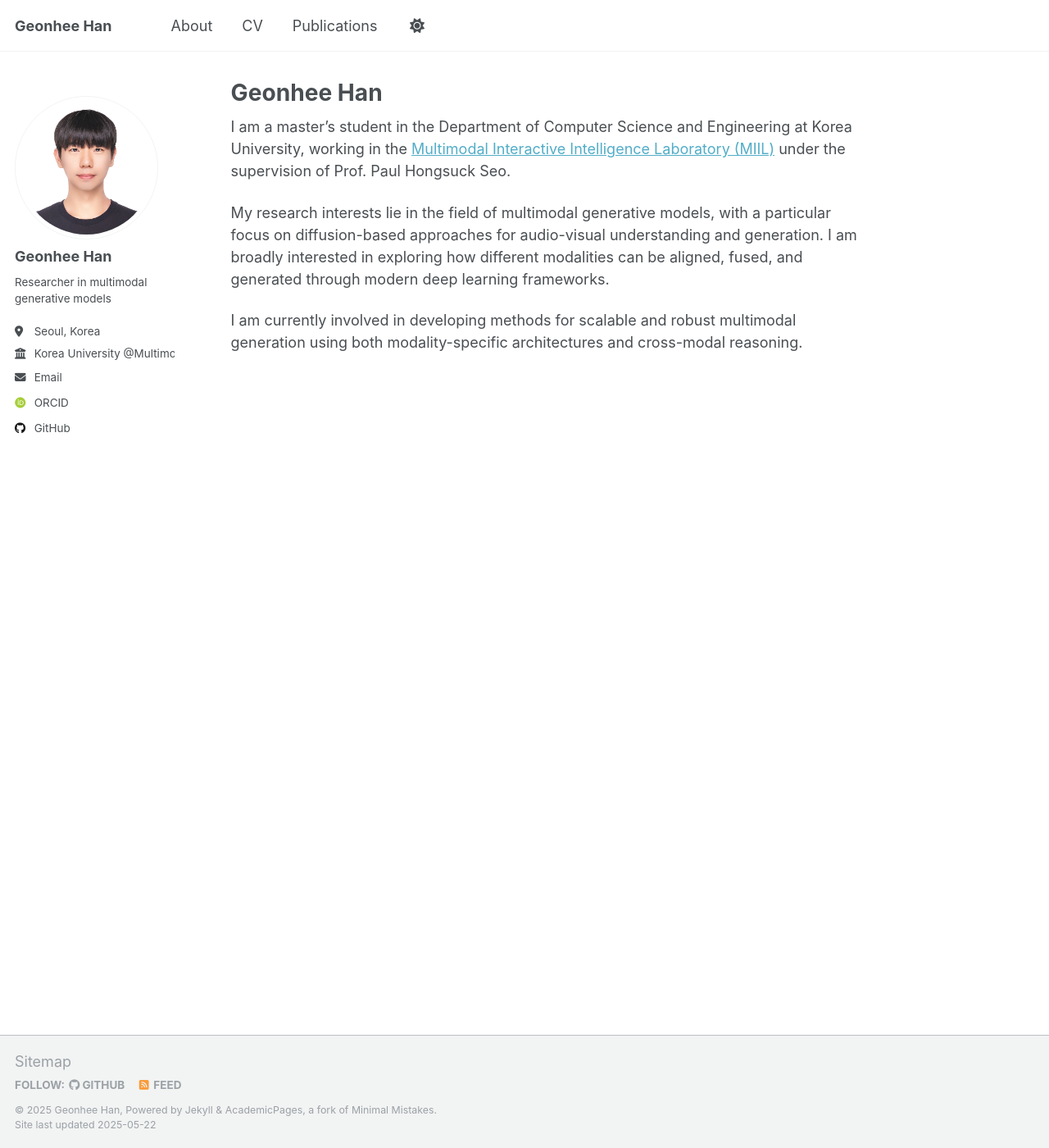
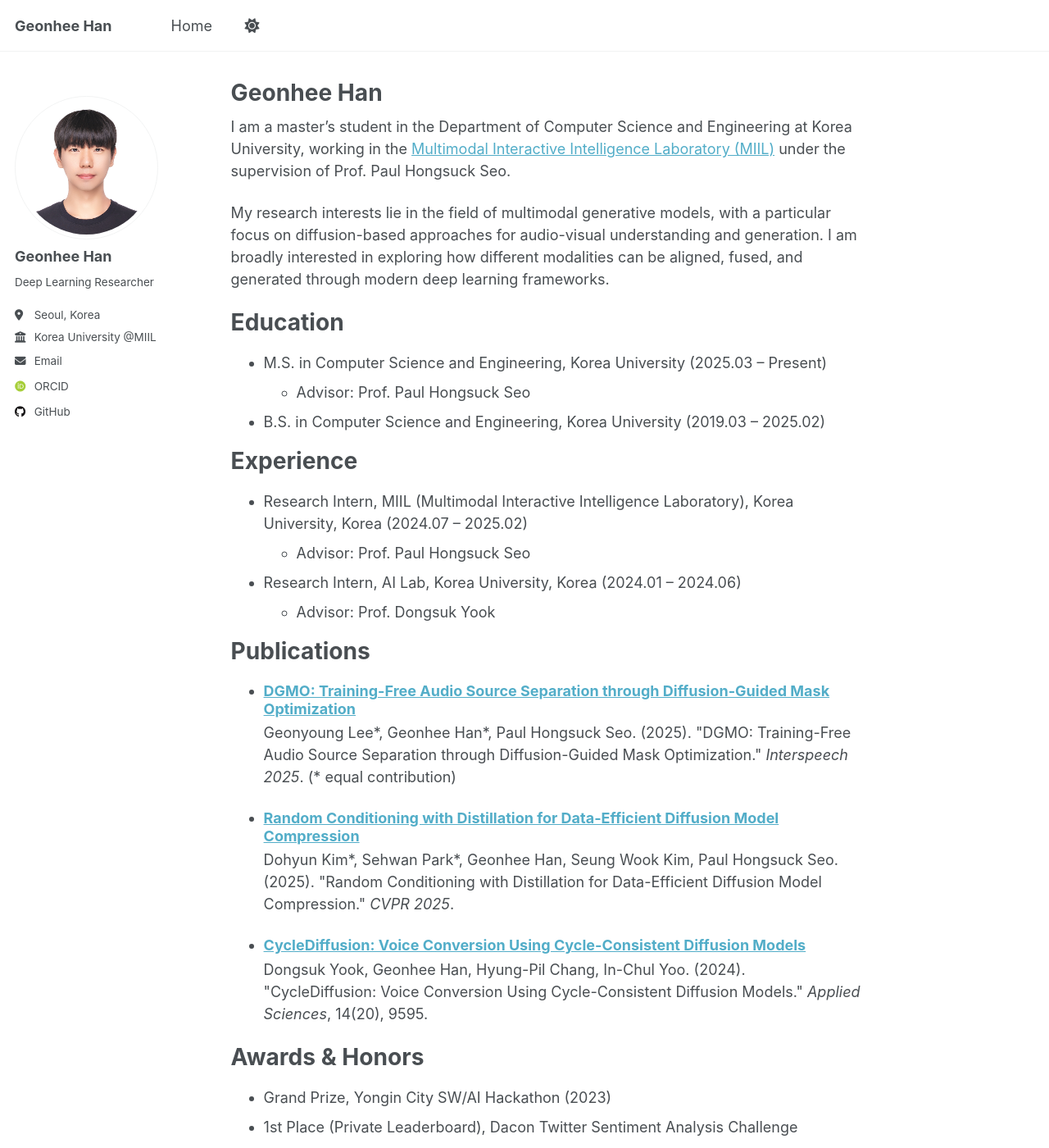
Before and after one commit to chaksseu/chaksseu.github.io, a Jekyll site: the page built from _pages/home.md, in a window 1280 px wide and 1400 px high. Shown: the whole window at 82% size. Built offline with Jekyll 4.4.1, drawn with Linux system fonts in a browser that asks for light colours; some web fonts are replaced; some of the changed text lies outside the part shown.

Commit message:
Switch to single-page layout

```diff
--- a/_config.yml
+++ b/_config.yml
@@ -13,9 +13,9 @@ repository               : "chaksseu/chaksseu.github.io"
 author:
   avatar           : "gh_profile.png"
   name             : "Geonhee Han"
-  bio              : "Researcher in multimodal generative models"
+  bio              : "Deep Learning Researcher"
   location         : "Seoul, Korea"
-  employer         : "Korea University @Multimodal Interactive Intelligence Laboratory"
+  employer         : "Korea University @MIIL"
   email            : "rtrt505@korea.ac.kr"
 
   orcid            : "https://orcid.org/0009-0007-8691-723X"
--- a/_pages/about.md
+++ /dev/null
@@ -1,14 +0,0 @@
----
-permalink: /
-title: "Geonhee Han"
-author_profile: true
-redirect_from:
-  - /about/
-  - /about.html
----
-
-I am a master's student in the Department of Computer Science and Engineering at Korea University, working in the [Multimodal Interactive Intelligence Laboratory (MIIL)](https://miil.korea.ac.kr/) under the supervision of Prof. Paul Hongsuck Seo.
-
-My research interests lie in the field of multimodal generative models, with a particular focus on diffusion-based approaches for audio-visual understanding and generation. I am broadly interested in exploring how different modalities can be aligned, fused, and generated through modern deep learning frameworks.
-
-I am currently involved in developing methods for scalable and robust multimodal generation using both modality-specific architectures and cross-modal reasoning.
--- /dev/null
+++ b/_pages/home.md
@@ -0,0 +1,49 @@
+---
+permalink: /
+title: "Geonhee Han"
+author_profile: true
+redirect_from:
+  - /about/
+  - /about.html
+---
+
+{% include base_path %}
+
+
+I am a master's student in the Department of Computer Science and Engineering at Korea University, working in the [Multimodal Interactive Intelligence Laboratory (MIIL)](https://miil.korea.ac.kr/) under the supervision of Prof. Paul Hongsuck Seo.
+
+My research interests lie in the field of multimodal generative models, with a particular focus on diffusion-based approaches for audio-visual understanding and generation. I am broadly interested in exploring how different modalities can be aligned, fused, and generated through modern deep learning frameworks.
+
+
+Education
+======
+* M.S. in Computer Science and Engineering, Korea University (2025.03 – Present)
+  * Advisor: Prof. Paul Hongsuck Seo
+* B.S. in Computer Science and Engineering, Korea University (2019.03 – 2025.02)
+
+Experience
+======
+* Research Intern, MIIL (Multimodal Interactive Intelligence Laboratory), Korea University, Korea (2024.07 – 2025.02)
+  * Advisor: Prof. Paul Hongsuck Seo
+* Research Intern, AI Lab, Korea University, Korea (2024.01 – 2024.06)
+  * Advisor: Prof. Dongsuk Yook
+
+Publications
+======
+<ul>{% for post in site.publications reversed %}
+  {% include archive-single-cv.html %}
+{% endfor %}</ul>
+
+Awards & Honors
+======
+* Grand Prize, Yongin City SW/AI Hackathon (2023)
+* 1st Place (Private Leaderboard), Dacon Twitter Sentiment Analysis Challenge
+
+Teaching
+======
+* Teaching Assistant, Korea University COSE474 Deep Learning (Spring 2025)
+* Instructor, DLAB Coding Academy (2022.12 – 2023.02)
+
+Service and Leadership
+======
+* President, Classical Guitar Club, Korea University (2019.12 – 2020.12)
```
Also changed, not shown: _data/navigation.yml (+1 -7 lines), _pages/publications.md (deleted, +0 -12 lines).
